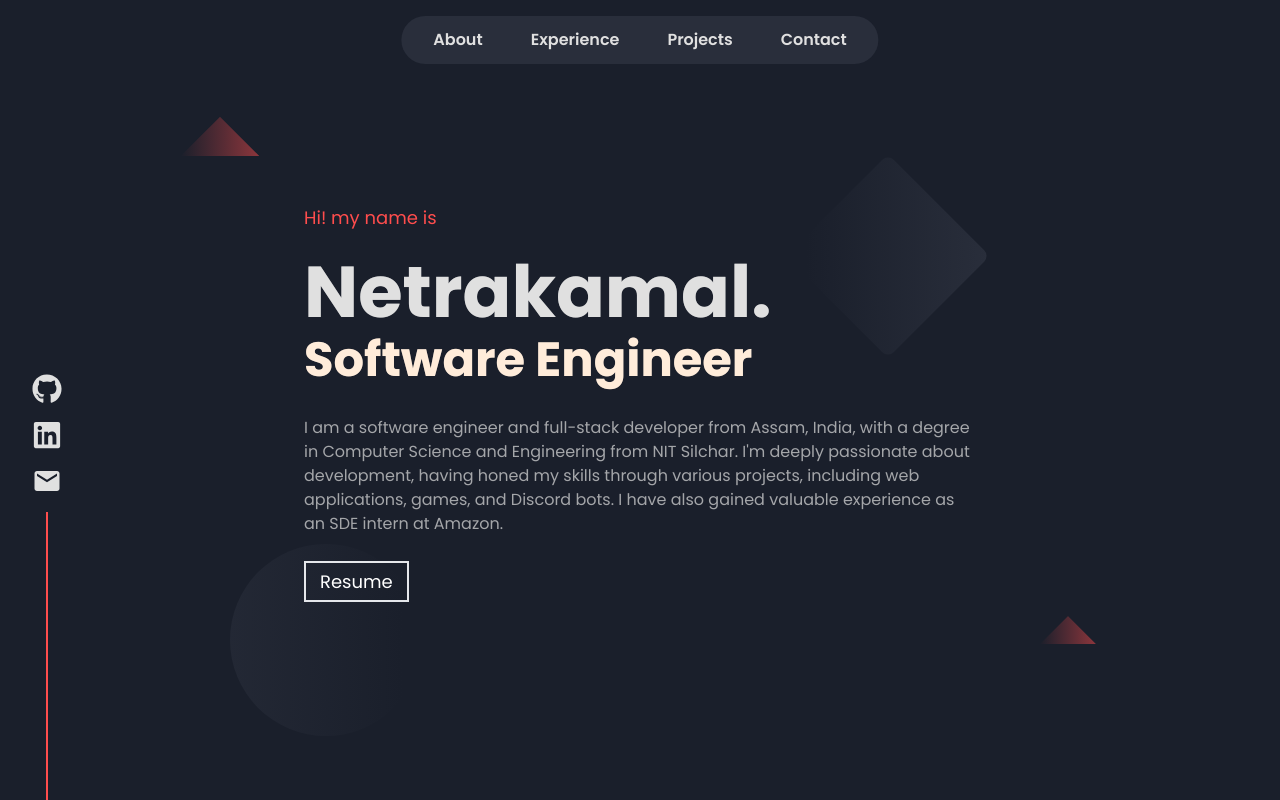
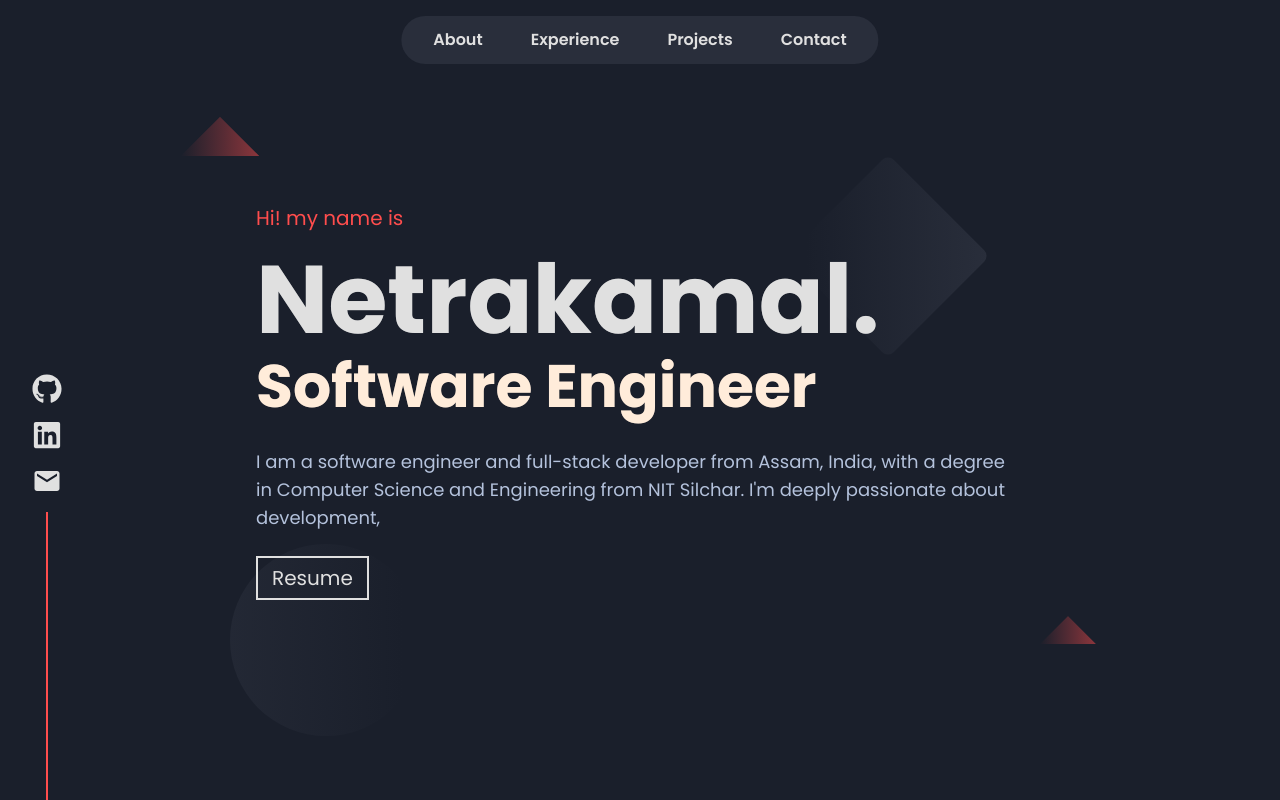
Before and after one commit to JOSU9435/portfolio, a React (Vite) app: page / in a window 1280 px wide. Shown: the top 800 px of the page. Built offline with nearby package versions, Linux system fonts and the light colour scheme; a web font is replaced by a local one.

Commit message:
ui fixes

```diff
--- a/src/components/Contact.tsx
+++ b/src/components/Contact.tsx
@@ -23,8 +23,8 @@ const Contact = () => {
         <div className={`text-accent-200 text-3xl duration-300 font-semibold md:text-5xl ${reveal ? 'translate-y-0 opacity-100' : 'translate-y-4 opacity-0'}`}>
           Get in Touch
         </div>
-        <div className={`text-text-200 mx-4 duration-300 delay-150 text-center text-base md:text-lg md: max-w-lg ${reveal ? 'translate-y-0 opacity-100' : 'translate-y-4 opacity-0'}`}>
-          Lorem ipsum dolor sit amet consectetur adipisicing elit. Omnis sed veniam, ullam ipsum quia consequuntur laborum eos minima perspiciatis ipsam.
+        <div className={`text-primary-300 mx-4 duration-300 delay-150 text-center text-base md:text-lg md: max-w-lg ${reveal ? 'translate-y-0 opacity-100' : 'translate-y-4 opacity-0'}`}>
+          If you're interested in collaborating, discussing ideas, or just want to chat about the latest in tech, feel free to reach out!
         </div>
         <ExtLink
           title={'Say Hi!'}
--- a/src/components/ExtLink.tsx
+++ b/src/components/ExtLink.tsx
@@ -10,9 +10,9 @@ const ExtLink = ({title, href, containerStyles}: Props) => {
     <a
       target="_blank"
       href={href}
-      className={`relative text-center duration-300 p-2 text-text-100 text-base min-w-24 before:absolute before:top-0 before:left-0 before:border-t-2 before:border-r-2 before:border-accent-100 before:opacity-0 after:absolute after:bottom-0 after:right-0 after:border-b-2 after:border-l-2 after:border-accent-100 after:opacity-0 hover:before:animate-border-fill-tr hover:after:animate-border-fill-bl hover:text-accent-100 before:z-10 ${containerStyles}`}
+      className={`relative text-center duration-300 p-2 text-text-200 text-base min-w-24 before:absolute before:top-0 before:left-0 before:border-t-2 before:border-r-2 before:border-accent-100 before:opacity-0 after:absolute after:bottom-0 after:right-0 after:border-b-2 after:border-l-2 after:border-accent-100 after:opacity-0 hover:before:animate-border-fill-tr hover:after:animate-border-fill-bl hover:text-accent-100 before:z-10 ${containerStyles}`}
     >
-      <div className="absolute top-0 left-0 border-2 h-full w-full"></div>
+      <div className="absolute top-0 left-0 border-text-200 border-2 h-full w-full"></div>
       {title}
     </a>
   );
--- a/src/components/Hero.tsx
+++ b/src/components/Hero.tsx
@@ -1,70 +1,59 @@
+import { useInView } from "react-intersection-observer";
 import ExtLink from "./ExtLink";
 
 const Hero = () => {
+
+  const {ref, inView} = useInView({
+    threshold: 0.7,
+  })
+
   return (
     <div
-      className="min-h-[100vh] flex flex-col justify-center md:flex-row-reverse md:justify-evenly md:mx-auto"
+      ref={ref}
+      className="min-h-[100vh] max-w-[100vw] relative overflow-hidden flex flex-col justify-center md:flex-row-reverse md:justify-evenly md:mx-auto"
     >
       <div
-        className="absolute -z-10 triangle rotate-45 h-10 w-10 top-[16%] left-[10%] bg-gradient-to-tr opacity-50 from-transparent from-0% to-accent-100 md:h-14 md:w-14 md:left-[15%]"
+        className={`absolute duration-500 triangle rotate-45 h-10 w-10 top-[16%] left-[10%] bg-gradient-to-tr from-transparent from-0% to-accent-100 md:h-14 md:w-14 md:left-[15%] ${inView ? '-translate-x-0 opacity-50' : '-translate-x-12 opacity-0'}`}
       ></div>
       <div
-        className="absolute -z-10 triangle rotate-45 h-7 w-7 bottom-[15%] right-[12%] bg-gradient-to-tr opacity-50 from-transparent from-0% to-accent-100 md:h-10 md:w-10 md:bottom-[17%] md:right-[15%]"
+        className={`absolute delay-500 duration-500 triangle rotate-45 h-7 w-7 bottom-[15%] right-[12%] bg-gradient-to-tr from-transparent from-0% to-accent-100 md:h-10 md:w-10 md:bottom-[17%] md:right-[15%] ${inView ? '-translate-x-0 opacity-50' : 'translate-x-12 opacity-0'}`}
       ></div>
       <div
-        className="absolute -z-10 top-[23%] right-[15%] h-20 w-20 rotate-45 rounded-lg bg-gradient-to-tr from-transparent from-10% to-bg-200 md:h-36 md:w-36 md:right-[25%]"
+        className={`absolute delay-150 duration-500 top-[23%] right-[15%] h-20 w-20 rotate-45 rounded-lg bg-gradient-to-tr from-transparent from-10% to-bg-200 md:h-36 md:w-36 md:right-[25%] ${inView ? '-translate-x-0 opacity-100' : 'translate-x-20 opacity-0'}`}
       ></div>
       <div
-        className="absolute -z-10 bottom-[8%] left-[12%] h-36 w-36 opacity-60 rounded-full bg-gradient-to-l from-transparent from-10% to-bg-200 md:h-48 md:w-48 md:left-[18%]"
+        className={`absolute delay-300 duration-500 bottom-[8%] left-[12%] h-36 w-36 rounded-full bg-gradient-to-l from-transparent from-10% to-bg-200 md:h-48 md:w-48 md:left-[18%] ${inView ? '-translate-x-0 opacity-60' : '-translate-x-20 opacity-0'}`}
       ></div>
-      {/* <div className="mx-6 md:my-auto md:mx-12 animate-fade-in-up">
-        <div className="absolute">
-          <svg>
-            <filter className="abosolute" id="noise" x='0%' y='0%' width='100%' height='100%'>
-                <feTurbulence className="animate-turbulance" baseFrequency= "0 0" result="NOISE" numOctaves="1" id="turbulence" >
-                  <animate attributeName="baseFrequency" values="0.015 0.015;0 0" dur="0.7s" fill="forwards"/>
-                </feTurbulence>
 
-                <feDisplacementMap in="SourceGraphic" in2="NOISE" scale="0">
-                  <animate attributeName="scale" values="30;0" dur="0.7s" fill="forwards"/>
-                </feDisplacementMap>
-            </filter>
-          </svg>
-        </div>
-        <div className="bg-primary-100 my-12 mx-auto rounded-full h-60 w-60 overflow-hidden border-solid border-accent-100 md:w-80 md:h-80 [filter:url('#noise')]">
-          <img className="saturate-50" src="/netrakamal-removebg.png" alt="" />
-        </div>
-      </div> */}
-
-      <div className="mx-6 md:my-auto md:max-w-2xl">
+      <div className="mx-6 md:my-auto md:max-w-3xl">
         <div
-          className="text-accent-100 text-base my-3 translate-y-8 opacity-0 animate-fade-in-up md:text-lg md:my-6"
+          className="text-accent-100 text-base my-3 translate-y-8 opacity-0 animate-fade-in-up md:text-xl md:my-5"
         >Hi! my name is </div>
-        <div className=" my-0.5 animate-fade-in-up delay-150 md:my-2">
+        <div className=" my-0.5 translate-y-8 opacity-0 animate-fade-in-up delay-150 md:my-2">
           <span
-            className="text-text-200 text-opacity-50 text-4xl font-bold bg-gradient-to-r to-text-200 from-text-200 bg-clip-text bg-no-repeat animate-text-fill delay-150 md:text-7xl"
+            className="text-text-200 text-opacity-50 text-5xl font-bold bg-gradient-to-r to-text-200 from-text-200 bg-clip-text bg-no-repeat animate-text-fill delay-150 md:text-8xl"
           >
             Netrakamal.
           </span>
         </div>
         <div className="translate-y-8 opacity-0 animate-fade-in-up delay-300">
           <span
-            className="text-accent-200 text-opacity-50 text-2xl font-bold bg-gradient-to-r to-accent-200 from-accent-200 bg-clip-text bg-no-repeat animate-text-fill delay-300 md:text-5xl"
+            className="text-accent-200 text-opacity-50 text-3xl font-bold bg-gradient-to-r to-accent-200 from-accent-200 bg-clip-text bg-no-repeat animate-text-fill delay-300 md:text-6xl"
           >
             Software Engineer
           </span>
         </div>
         <div
-          className="text-text-200 text-sm text-opacity-70 my-4 translate-y-8 opacity-0 animate-fade-in-up delay-450 md:text-base md:my-8"
+          className="text-primary-300 text-sm my-4 translate-y-8 opacity-0 animate-fade-in-up delay-450 md:text-lg md:my-8"
         >
-          I am a software engineer and full-stack developer from Assam, India, with a degree in Computer Science and Engineering from NIT Silchar. I'm deeply passionate about development, having honed my skills through various projects, including web applications, games, and Discord bots. I have also gained valuable experience as an SDE intern at Amazon.
+          I am a software engineer and full-stack developer from Assam, India, with a degree in Computer Science and Engineering from NIT Silchar. I'm deeply passionate about development,
         </div>
 
         <div className="my-6 translate-y-8 opacity-0 animate-fade-in-up delay-600">
           <ExtLink
             title="Resume"
             href={import.meta.env.VITE_RESUME_LINK}
-            containerStyles="text-base px-3 md:text-lg md:px-4"
+            containerStyles="text-base px-3 md:text-xl md:px-4"
           />
         </div>
       </div>
--- a/src/components/Project.tsx
+++ b/src/components/Project.tsx
@@ -36,7 +36,7 @@ const Project = ({title, description, techstack, links, image} : Props) => {
       </div>
       <div className="md:flex md:items-center">
         <div className={`hidden md:bg-bg-200 md:block md:flex-1 md:h-80 md:mr-[-10%] duration-300 md:relative md:overflow-hidden ${reveal ? 'opacity-100 md:translate-x-0' : 'opacity-0 md:-translate-x-32'}`}>
-          <img className="w-full opacity-70 duration-300 hover:opacity-100" src={`/project-imgs/${image}`} alt="project" />
+          <img className="w-full h-full object-cover opacity-70 duration-300 hover:opacity-100" src={`/project-imgs/${image}`} alt="project" />
         </div>
 
         <div className={`flex-1 bg-gradient-to-tl from-bg-200 to-bg-300 text-text-200 min-h-80 p-4 text-base font-light rounded-md duration-300 md:text-base md:min-h-48 md:relative ${reveal ? 'opacity-100 md:translate-x-0' : 'opacity-0 md:translate-x-32'}`}>
--- a/src/components/Socials.tsx
+++ b/src/components/Socials.tsx
@@ -11,7 +11,7 @@ const Socials = () => {
   },[])
 
   return (
-    <div className="hidden xl:flex ml-8 fixed h-full flex-col gap-y-4 text-3xl text-text-200 items-center">
+    <div className="hidden z-50 xl:flex ml-8 fixed h-full flex-col gap-y-4 text-3xl text-text-200 items-center">
       <a className={`mt-auto delay-600 duration-300 ${reveal ? '-translate-y-0 opacity-100' : 'translate-y-12 opacity-0'}`} href={import.meta.env.VITE_GITHUB_LINK} target="_blank">
         <FaGithub className="duration-300 hover:text-accent-100 hover:-translate-y-1"/>
       </a>
```
